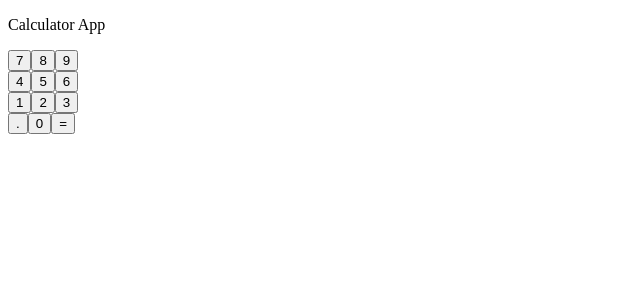
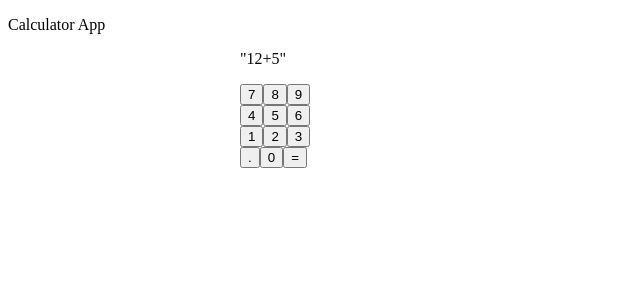
Before and after one commit to nagillimnayr/calculator-ts, a React app: page / in a window 1280 px wide. Shown: the top 300 px of the page, without its empty margins (0-640 px from the left). Built offline with nearby package versions, Linux system fonts and the light colour scheme; the HTML template or start-up script is replaced by a standard one.

Commit message:
feat: create 'DisplayPanel' component

```diff
--- a/src/components/calculator/Calculator.tsx
+++ b/src/components/calculator/Calculator.tsx
@@ -1,9 +1,12 @@
 import React from 'react';
 import NumButtonGroup from './NumButtonGroup';
+import '../../style/calculator.css';
+import DisplayPanel from './DisplayPanel';
+
 export default function Calculator() {
   return (
     <div id="calculator">
-      <div id="displayPanel"></div>
+      <DisplayPanel displayStr="12+5" />
       <div id="buttonPanel">
         <NumButtonGroup />
         <div id="operatorBtns"></div>
--- /dev/null
+++ b/src/components/calculator/DisplayPanel.tsx
@@ -0,0 +1,11 @@
+import React from 'react';
+import '../../style/calculator.css';
+import { format } from 'mathjs';
+
+export default function DisplayPanel({ displayStr }: { displayStr: string }) {
+  return (
+    <div id="displayPanel" className="displayPanel">
+      <p id="displayStr">{format(displayStr)}</p>
+    </div>
+  );
+}
```
